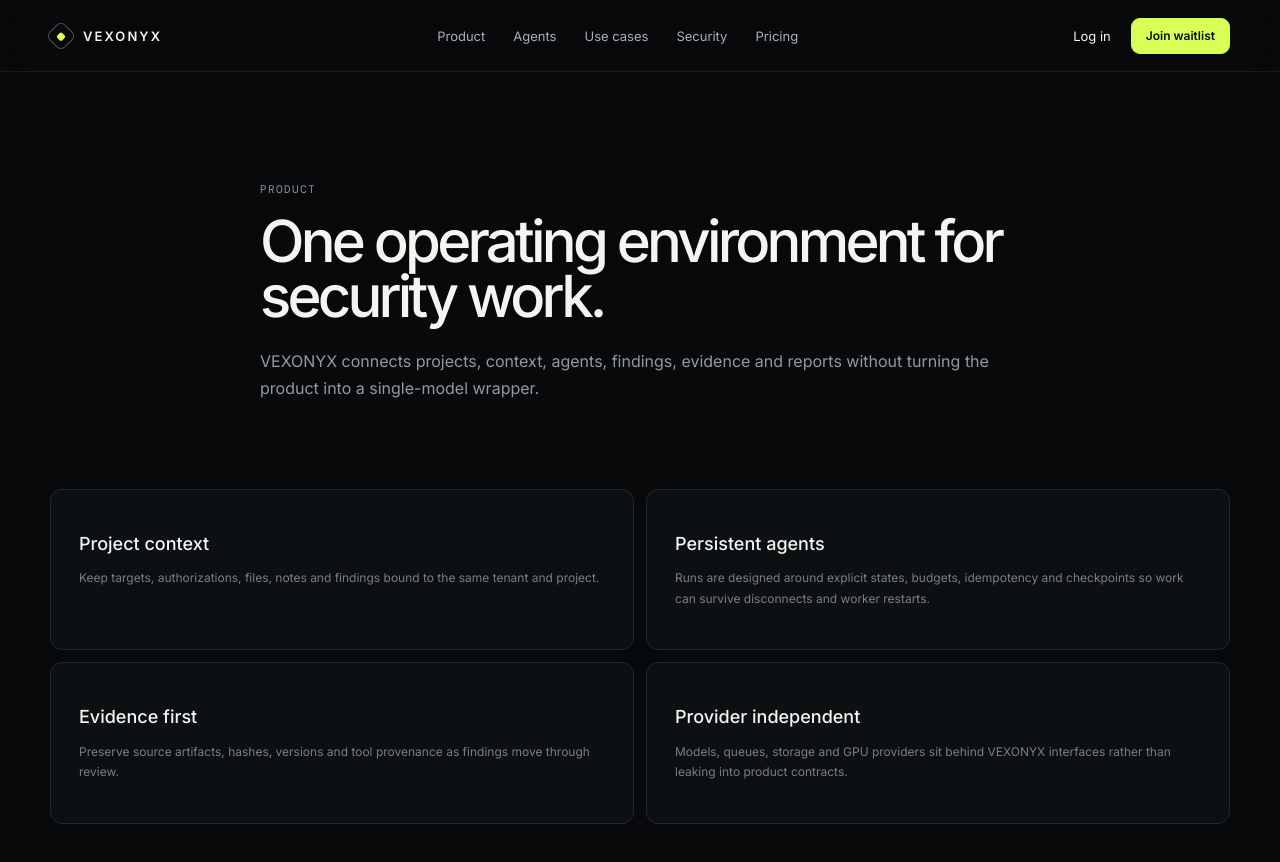
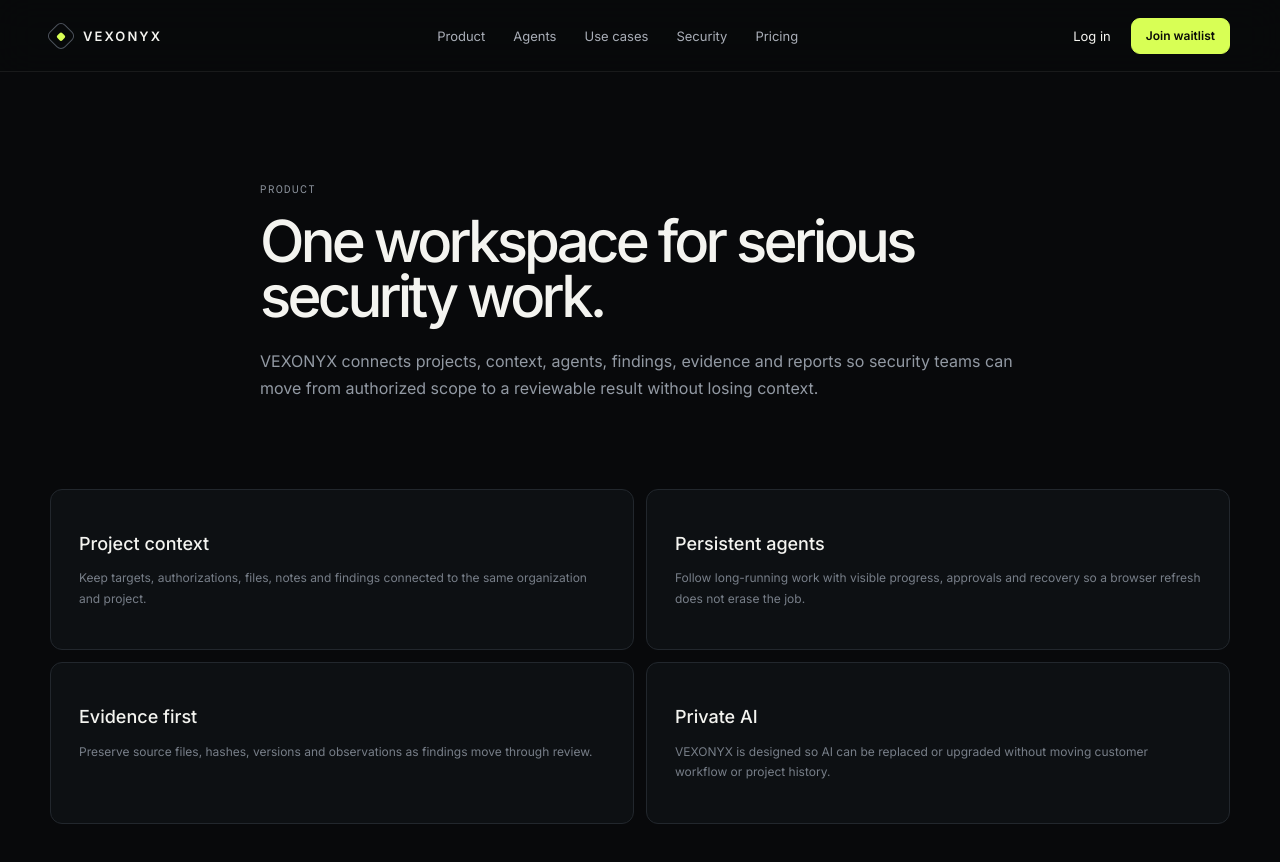
Before and after one commit to heke99/vexonyx, a Next.js app in the folder apps/web/: page /product in a window 1280 px wide. Shown: the top 862 px of the page. Built offline with nearby package versions, Linux system fonts and the light colour scheme; no server answers; a web font is replaced by a local one.

Commit message:
Make product page customer-facing

```diff
--- a/apps/web/app/product/page.tsx
+++ b/apps/web/app/product/page.tsx
@@ -1,2 +1,10 @@
 import { ContentPage } from "@/components/content-page";
-export default function Page(){return <ContentPage label="PRODUCT" title="One operating environment for security work." intro="VEXONYX connects projects, context, agents, findings, evidence and reports without turning the product into a single-model wrapper." cards={[{title:"Project context",body:"Keep targets, authorizations, files, notes and findings bound to the same tenant and project."},{title:"Persistent agents",body:"Runs are designed around explicit states, budgets, idempotency and checkpoints so work can survive disconnects and worker restarts."},{title:"Evidence first",body:"Preserve source artifacts, hashes, versions and tool provenance as findings move through review."},{title:"Provider independent",body:"Models, queues, storage and GPU providers sit behind VEXONYX interfaces rather than leaking into product contracts."}]}/>}
+
+export default function Page(){
+  return <ContentPage label="PRODUCT" title="One workspace for serious security work." intro="VEXONYX connects projects, context, agents, findings, evidence and reports so security teams can move from authorized scope to a reviewable result without losing context." cards={[
+    {title:"Project context",body:"Keep targets, authorizations, files, notes and findings connected to the same organization and project."},
+    {title:"Persistent agents",body:"Follow long-running work with visible progress, approvals and recovery so a browser refresh does not erase the job."},
+    {title:"Evidence first",body:"Preserve source files, hashes, versions and observations as findings move through review."},
+    {title:"Private AI",body:"VEXONYX is designed so AI can be replaced or upgraded without moving customer workflow or project history."}
+  ]}/>;
+}
```
